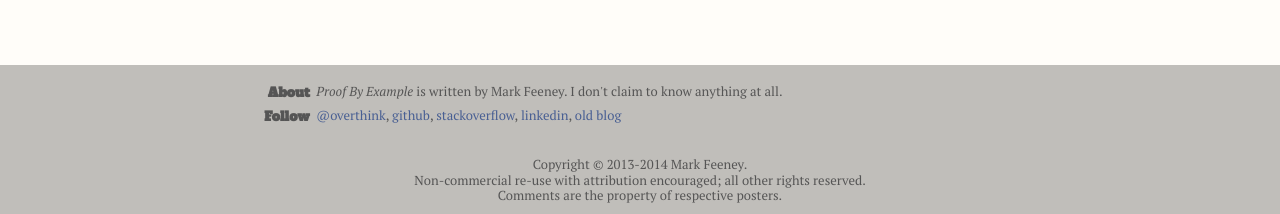
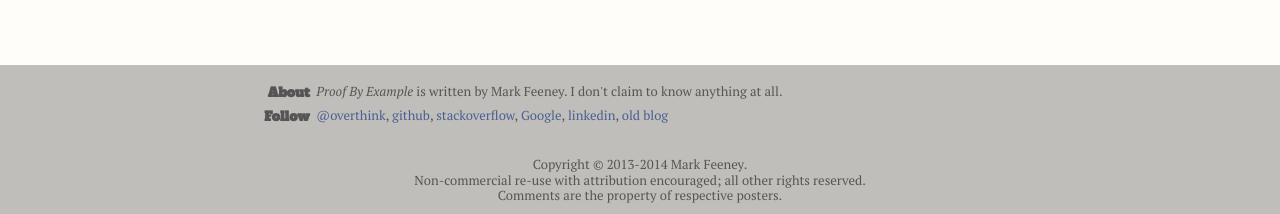
Before and after one commit to overthink/pbe, a Jekyll site: the page built from index.html, in a window 1280 px wide. Shown: the part 709-923 px from the top of the page. Built offline with Jekyll 4.4.1, drawn with Linux system fonts in a browser that asks for light colours.

Commit message:
Associate g+ profile

```diff
--- a/_layouts/default.html
+++ b/_layouts/default.html
@@ -40,6 +40,7 @@
               <a href="https://twitter.com/overthink">@overthink</a>,
               <a href="https://github.com/overthink">github</a>,
               <a href="http://stackoverflow.com/users/69689/overthink">stackoverflow</a>,
+              <a href="https://plus.google.com/100830492822883367770?rel=author">Google</a>,
               <a href="http://www.linkedin.com/in/mfeeney">linkedin</a>,
               <a href="http://blog.markfeeney.com">old blog</a>
             </dd>
```
